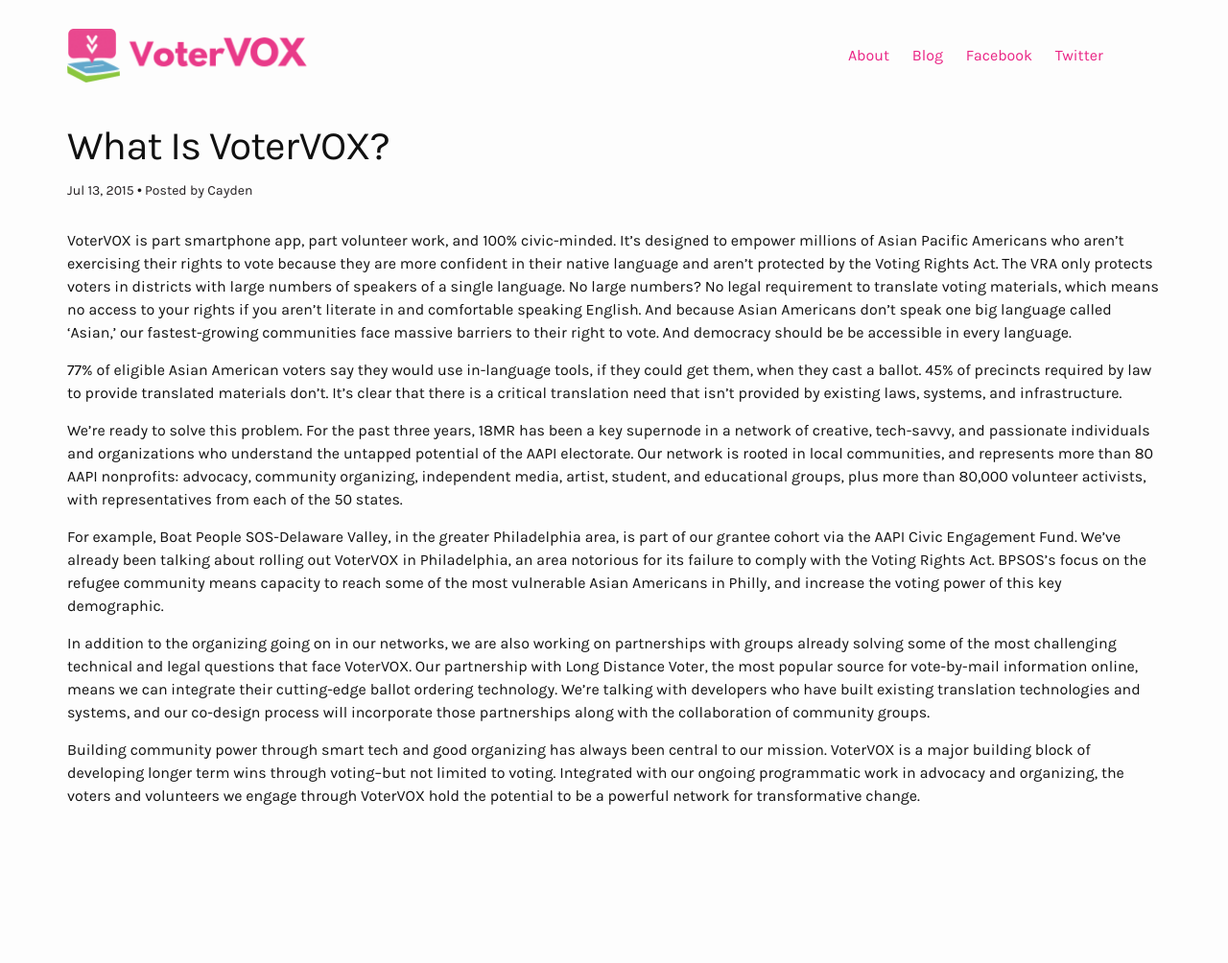
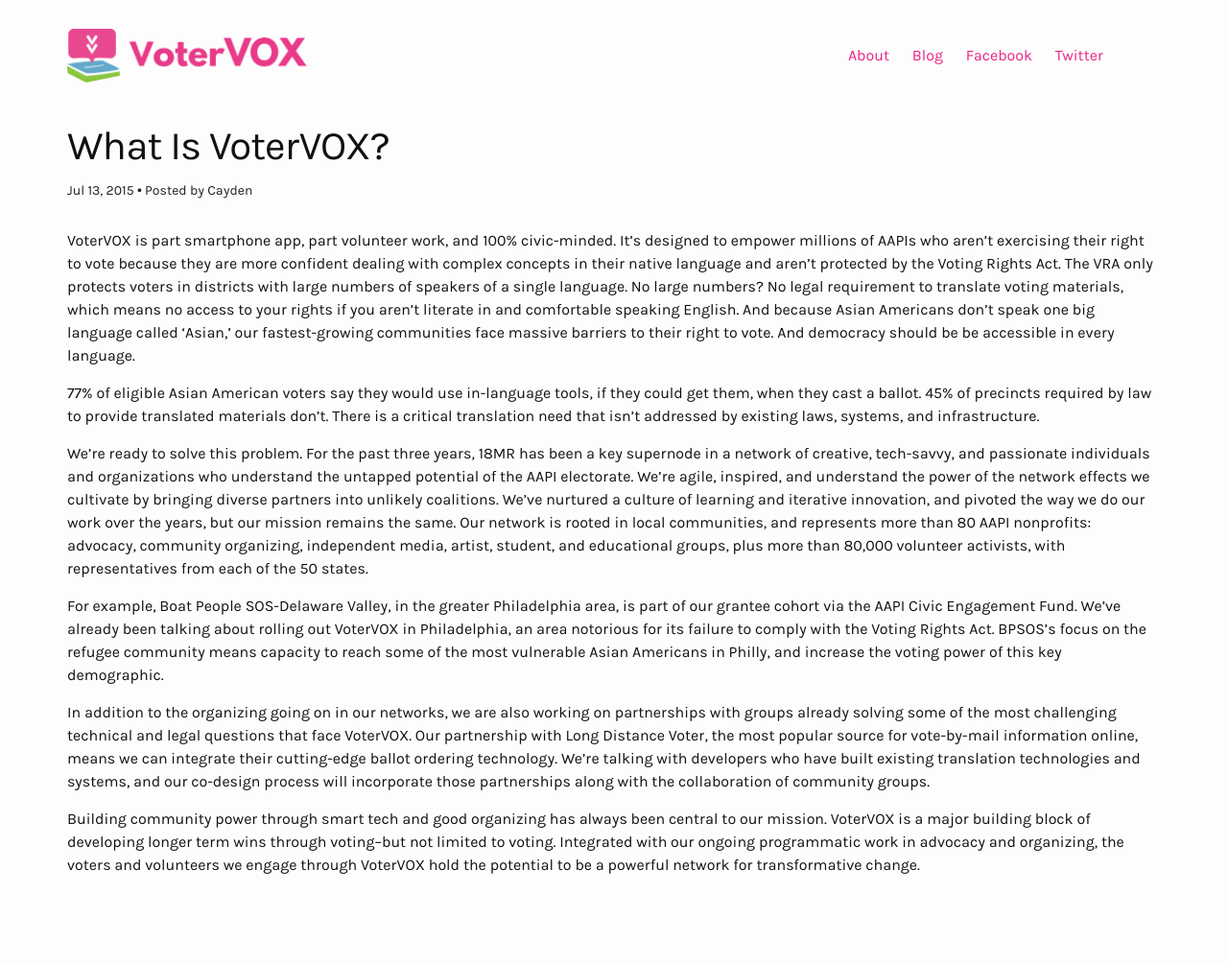
Before and after one commit to 18mr/votervox, a Jekyll site: the page built from _posts/2015-07-13-project-overview.md, in a window 1280 px wide. Shown: the whole page at 96% size. Built offline with Jekyll 4.4.1, drawn with Linux system fonts in a browser that asks for light colours; before the commit the page ends 932 px from its top, so only the background shows below that.

Commit message:
update blog post

```diff
--- a/_posts/2015-07-13-project-overview.md
+++ b/_posts/2015-07-13-project-overview.md
@@ -4,14 +4,14 @@ title: 'What Is VoterVOX?'
 permalink: /what-is-votervox/
 category: blog
 author: Cayden
-blurb: "VoterVOX is part smartphone app, part volunteer work, and 100% civic-minded. It’s designed to empower millions of Asian Pacific Americans who aren’t exercising their rights to vote because they are more confident in their native language and aren’t protected by the Voting Rights Act. The VRA only protects voters in districts with large numbers of speakers of a single language. No large numbers? No legal requirement to translate voting materials, which means no access to your rights if you aren't literate in and comfortable speaking English. And because Asian Americans don't speak one big language called 'Asian,' our fastest-growing communities face massive barriers to their right to vote. And democracy should be be accessible in every language."
+blurb: "VoterVOX is part smartphone app, part volunteer work, and 100% civic-minded. It’s designed to empower millions of AAPIs who aren’t exercising their right to vote because they are more confident dealing with complex concepts in their native language and aren’t protected by the Voting Rights Act.  The VRA only protects voters in districts with large numbers of speakers of a single language. No large numbers? No legal requirement to translate voting materials, which means no access to your rights if you aren't literate in and comfortable speaking English. And because Asian Americans don't speak one big language called 'Asian,' our fastest-growing communities face massive barriers to their right to vote. And democracy should be be accessible in every language."
 ---
 
-VoterVOX is part smartphone app, part volunteer work, and 100% civic-minded. It’s designed to empower millions of Asian Pacific Americans who aren’t exercising their rights to vote because they are more confident in their native language and aren’t protected by the Voting Rights Act. The VRA only protects voters in districts with large numbers of speakers of a single language. No large numbers? No legal requirement to translate voting materials, which means no access to your rights if you aren't literate in and comfortable speaking English. And because Asian Americans don't speak one big language called 'Asian,' our fastest-growing communities face massive barriers to their right to vote. And democracy should be be accessible in every language.
+VoterVOX is part smartphone app, part volunteer work, and 100% civic-minded. It’s designed to empower millions of AAPIs who aren’t exercising their right to vote because they are more confident dealing with complex concepts in their native language and aren’t protected by the Voting Rights Act.  The VRA only protects voters in districts with large numbers of speakers of a single language. No large numbers? No legal requirement to translate voting materials, which means no access to your rights if you aren't literate in and comfortable speaking English. And because Asian Americans don't speak one big language called 'Asian,' our fastest-growing communities face massive barriers to their right to vote. And democracy should be be accessible in every language.
 
-77% of eligible Asian American voters say they would use in-language tools, if they could get them, when they cast a ballot. 45% of precincts required by law to provide translated materials don’t. It’s clear that there is a critical translation need that isn’t provided by existing laws, systems, and infrastructure.
+77% of eligible Asian American voters say they would use in-language tools, if they could get them, when they cast a ballot. 45% of precincts required by law to provide translated materials don’t. There is a critical translation need that isn’t addressed by existing laws, systems, and infrastructure.
 
-We're ready to solve this problem. For the past three years, 18MR has been a key supernode in a network of creative, tech-savvy, and passionate individuals and organizations who understand the untapped potential of the AAPI electorate.  Our network is rooted in local communities, and represents more than 80 AAPI nonprofits: advocacy, community organizing, independent media, artist, student, and educational groups, plus more than 80,000 volunteer activists, with representatives from each of the 50 states.
+We're ready to solve this problem. For the past three years, 18MR has been a key supernode in a network of creative, tech-savvy, and passionate individuals and organizations who understand the untapped potential of the AAPI electorate. We’re agile, inspired, and understand the power of the network effects we cultivate by bringing diverse partners into unlikely coalitions. We’ve nurtured a culture of learning and iterative innovation, and pivoted the way we do our work over the years, but our mission remains the same.  Our network is rooted in local communities, and represents more than 80 AAPI nonprofits: advocacy, community organizing, independent media, artist, student, and educational groups, plus more than 80,000 volunteer activists, with representatives from each of the 50 states.
 
 For example, Boat People SOS-Delaware Valley, in the greater Philadelphia area, is part of our grantee cohort via the AAPI Civic Engagement Fund. We've already been talking about rolling out VoterVOX in Philadelphia, an area notorious for its failure to comply with the Voting Rights Act. BPSOS’s focus on the refugee community means  capacity to reach some of the most vulnerable Asian Americans in Philly, and increase the voting power of this key demographic.
 
```
